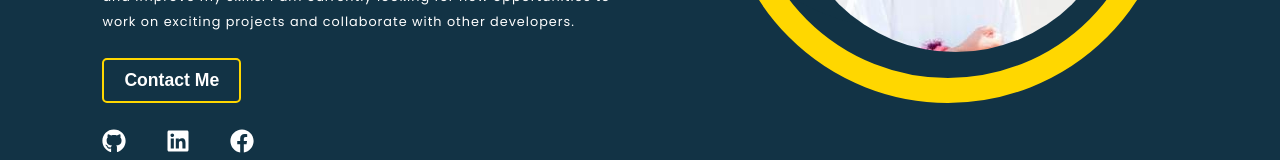
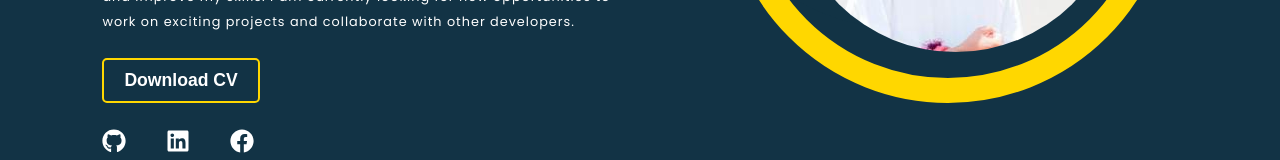
Before and after one commit to Hashara-Pilapitiya/Portfolio, a React (Create React App) app in the folder frontend/: page / in a window 1280 px wide. Shown: the part 553-713 px from the top of the page. Built offline with nearby package versions, Linux system fonts and the light colour scheme; the HTML template or start-up script is replaced by a standard one; a web font is replaced by a local one.

Commit message:
Add download functionality for CV in Hero component

```diff
--- a/frontend/src/components/Intro/Hero.js
+++ b/frontend/src/components/Intro/Hero.js
@@ -5,7 +5,21 @@ import { FaGithub } from "react-icons/fa";
 import { FaLinkedin } from "react-icons/fa";
 import { FaFacebook } from "react-icons/fa";
 
+const PDF_FILE_URL = 'http://localhost:3000/CV.pdf';
+
 const Hero = () => {
+
+    const downloadFileAtURL = (url) => {
+        const fileName = url.split('/').pop();
+        const aTag = document.createElement('a');
+        aTag.href = url;
+        aTag.setAttribute('download', fileName);
+        document.body.appendChild(aTag);
+        aTag.click();
+        aTag.remove();
+    }
+
+
   return (
     <div className='hero'>
         <div className='hero__text'>
@@ -18,7 +32,7 @@ const Hero = () => {
 
             <p> I am a Full Stack Developer with a passion for creating beautiful and functional websites. I have experience in both front-end and back-end development, and I am always looking to learn new technologies and improve my skills. I am currently looking for new opportunities to work on exciting projects and collaborate with other developers. </p>
 
-            <button className='btn' id=''><span>Contact Me</span></button>
+            <button onClick={() => {downloadFileAtURL(PDF_FILE_URL)}} className='btn' id=''><span>Download CV</span></button>
 
             <div className='social__icons'>
                 <a href='https://github.com/Hashara-Pilapitiya' target='_blank' rel='noreferrer'>
```
Also changed, not shown: 1 other file (tests, documents, lock files or other folders).
